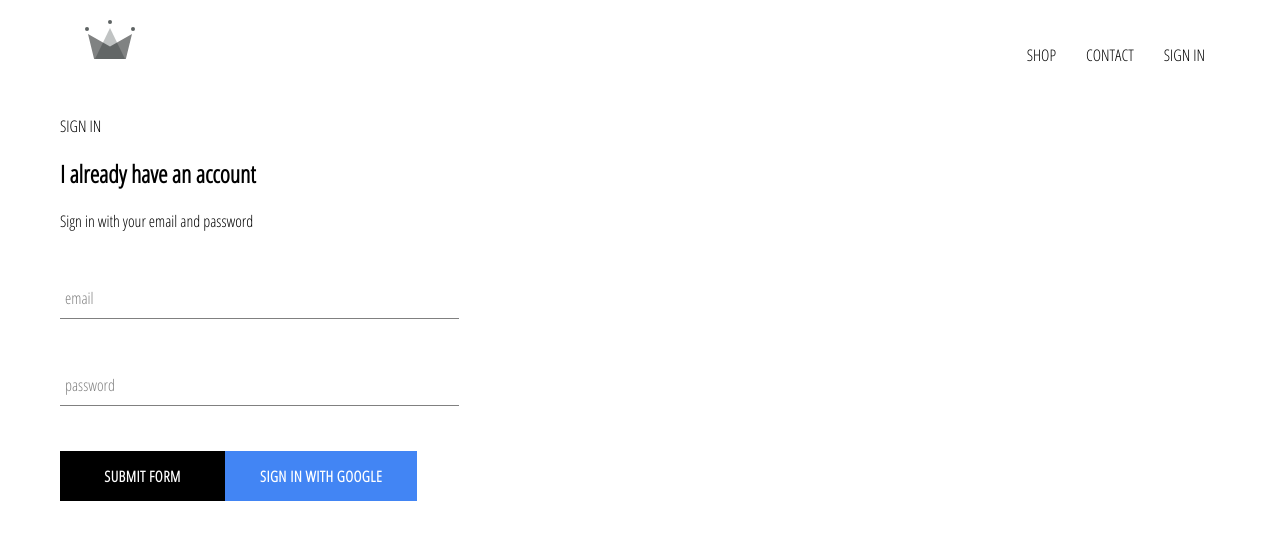
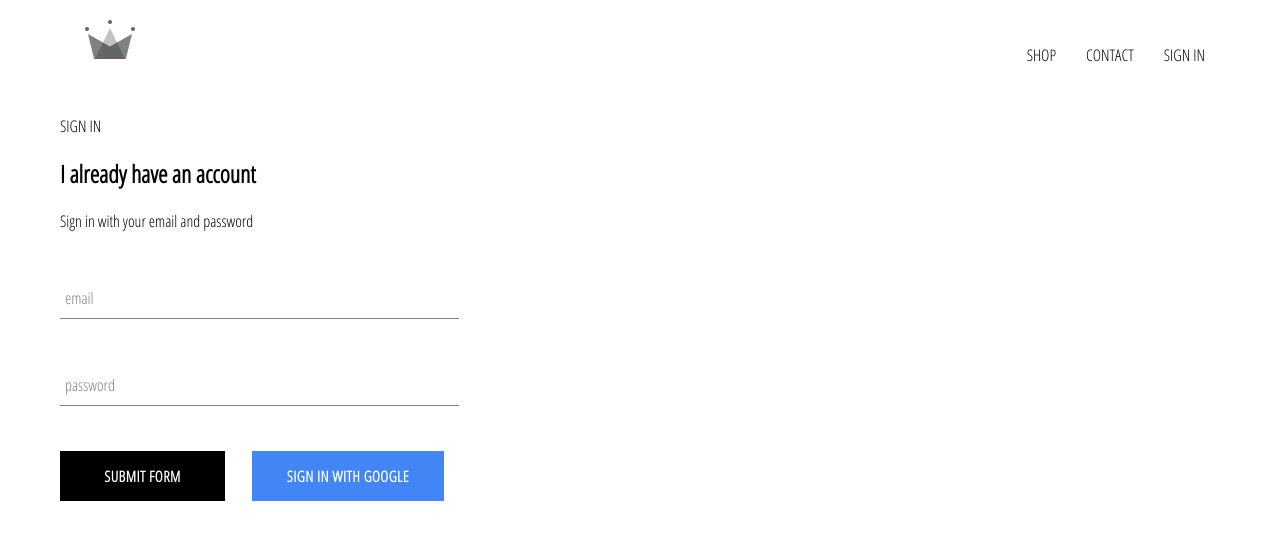
Before and after one commit to Starlla/crown-clothing, a React (Create React App) app: page /signin in a window 1280 px wide. Shown: the top 540 px of the page. Built offline with nearby package versions, Linux system fonts and the light colour scheme; no server answers.

Commit message:
import sign-in styles

```diff
--- a/src/components/sign-in/sign-in.component.jsx
+++ b/src/components/sign-in/sign-in.component.jsx
@@ -3,6 +3,7 @@
 import FormInput from '../form-input/form-input.component';
 
 import { signInWithGoogle } from '../../firebase/firebase.utils';
+import './sign-in.styles.scss';
 
 class SignIn extends React.Component {
   constructor(props) {
@@ -33,9 +34,10 @@
         <form onSubmit={this.handleSubmit}>
           <FormInput label="email" handleChange={this.handleChange} name="email" type="email" value={this.state.email} required />
           <FormInput label="password" handleChange={this.handleChange} name="password" type="password" value={this.state.password} required />
-
-          <CustomButton type="submit">Submit Form</CustomButton>
-          <CustomButton onClick={signInWithGoogle} isGoogleSignIn>Sign in With Google</CustomButton>
+          <div className="buttons">
+            <CustomButton type="submit">Submit Form</CustomButton>
+            <CustomButton onClick={signInWithGoogle} isGoogleSignIn>Sign in With Google</CustomButton>
+          </div>
         </form>
       </div>
     )
--- a/src/components/sign-in/sign-in.styles.scss
+++ b/src/components/sign-in/sign-in.styles.scss
@@ -1,8 +1,12 @@
-.sign-in{
-  width: 30vw;
+.sign-in {
+  width: 380px;
   display: flex;
   flex-direction: column;
-  .title{
+  .title {
     margin: 10px 0;
   }
+  .buttons {
+    display: flex;
+    justify-content: space-between;
+  }
 }
```
